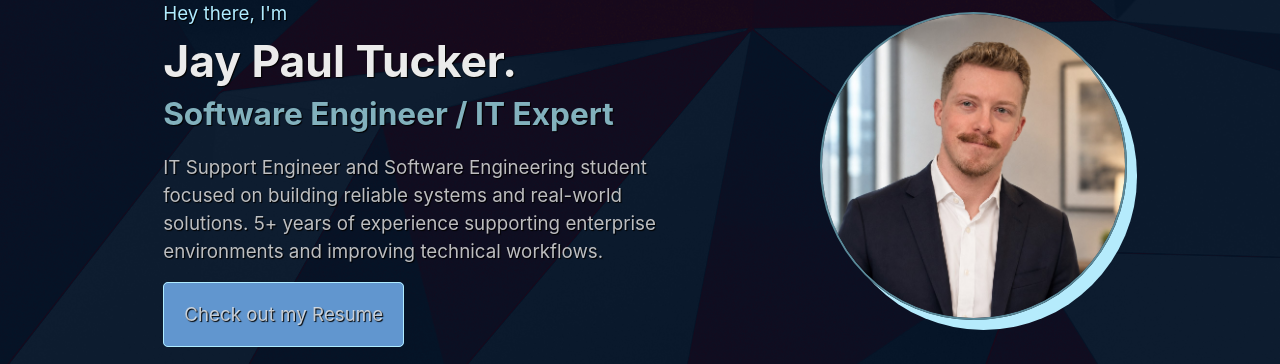
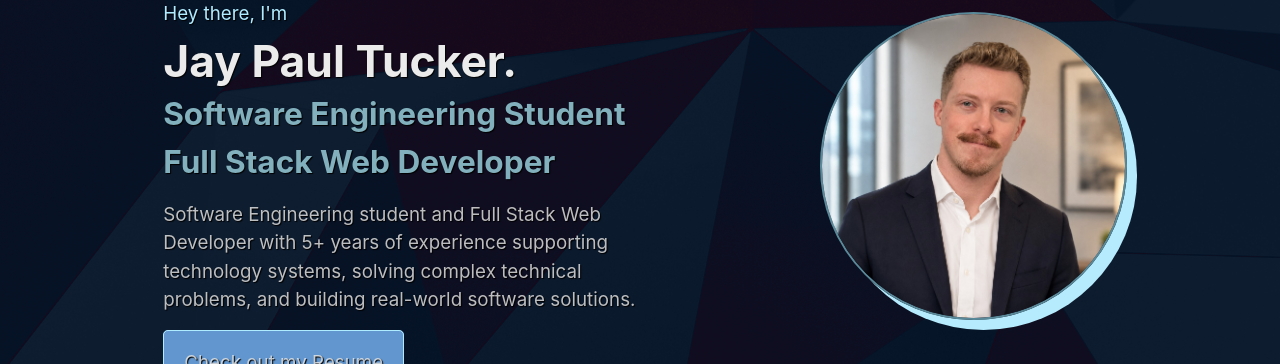
Before and after one commit to JayPTucker/React-Portfolio, a React (Create React App) app: page / in a window 1280 px wide. Shown: the part 138-502 px from the top of the page. Built offline with nearby package versions, Linux system fonts and the light colour scheme.

Commit message:
Updated Title
- Changed title for me on Website

```diff
--- a/src/pages/Home.js
+++ b/src/pages/Home.js
@@ -36,9 +36,11 @@ const Home = () => {
           <Col md={8} sm={12} className="FrontPageMainCol">
             <p className='title'>Hey there, I'm</p>
             <p className='name-title'>Jay Paul Tucker.</p>
-            <p className='what-i-do'>Software Engineer / IT Expert</p>
+            <p className='what-i-do'>Software Engineering Student<br></br>
+                  Full Stack Web Developer</p>
             <p className='mini-bio bioDescColor'>
-              IT Support Engineer and Software Engineering student focused on building reliable systems and real-world solutions. 5+ years of experience supporting enterprise environments and improving technical workflows.            </p>
+              Software Engineering student and Full Stack Web Developer with 5+ years of experience supporting technology systems, solving complex technical problems, and building real-world software solutions.
+            </p>
             <ButtonComponent />
           </Col>
           <Col md={4} sm={12} className="text-center">
```
